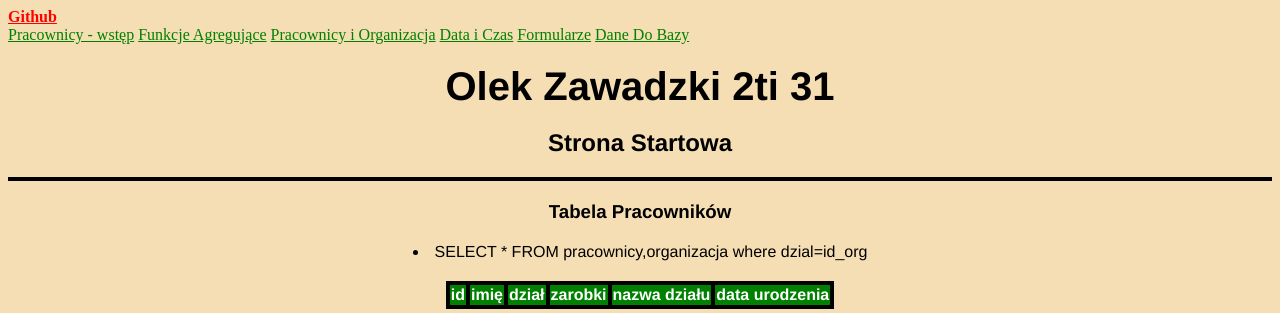
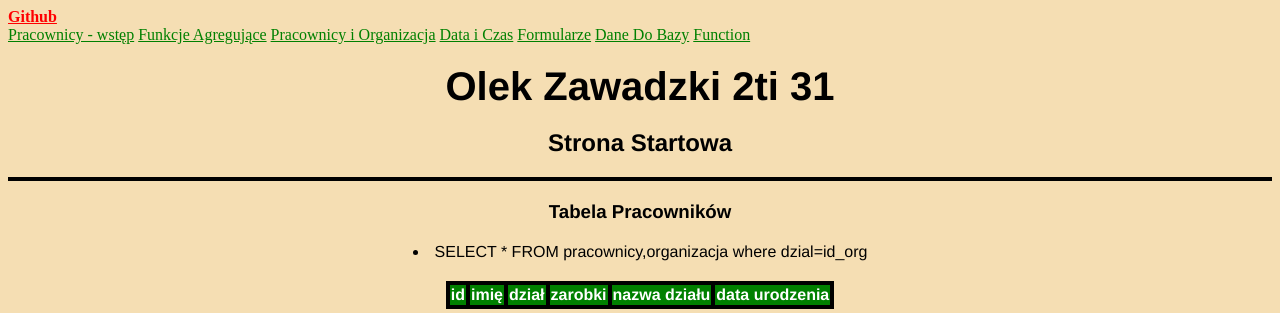
Before and after one commit to SK-2019/php-sql-wprowadzenie-Olek-Zawadzki, a PHP site: page / in a window 1280 px wide. Shown: the top 313 px of the page. Run offline with PHP 8.4, Linux system fonts and the light colour scheme; data that the repository does not hold is empty.

Commit message:
Update index.php

```diff
--- a/index.php
+++ b/index.php
@@ -11,7 +11,8 @@
     <a class="nav_link" href="pracownicy_organizacja.php">Pracownicy i Organizacja</a>
     <a class="nav_link" href="data_czas.php">Data i Czas</a>
     <a class="nav_link" href="formularz.html">Formularze</a>
-        <a class="nav_link" href="danedobazy.html">Dane Do Bazy</a>
+    <a class="nav_link" href="danedobazy.html">Dane Do Bazy</a>
+    <a class="nav_link" href="function.php">Function</a>
 </div>
 <h1>Olek Zawadzki 2ti 31</h1>
 <h2>Strona Startowa</h2>
```
